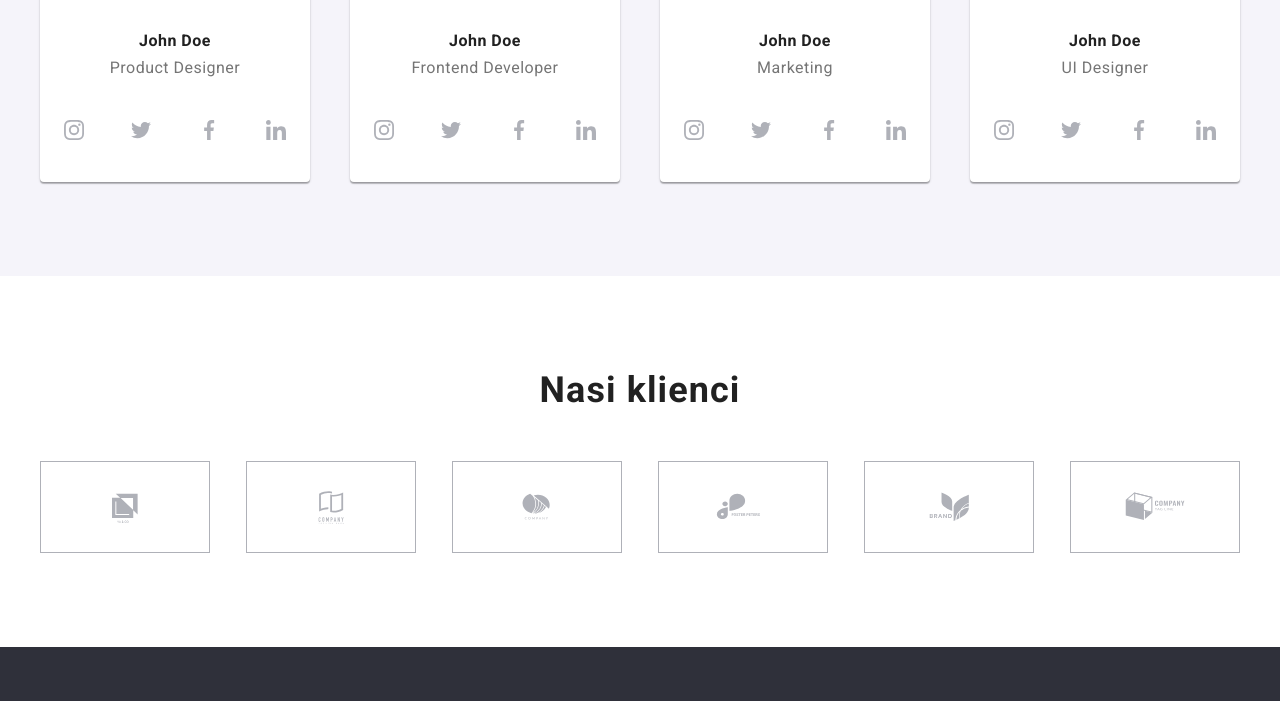
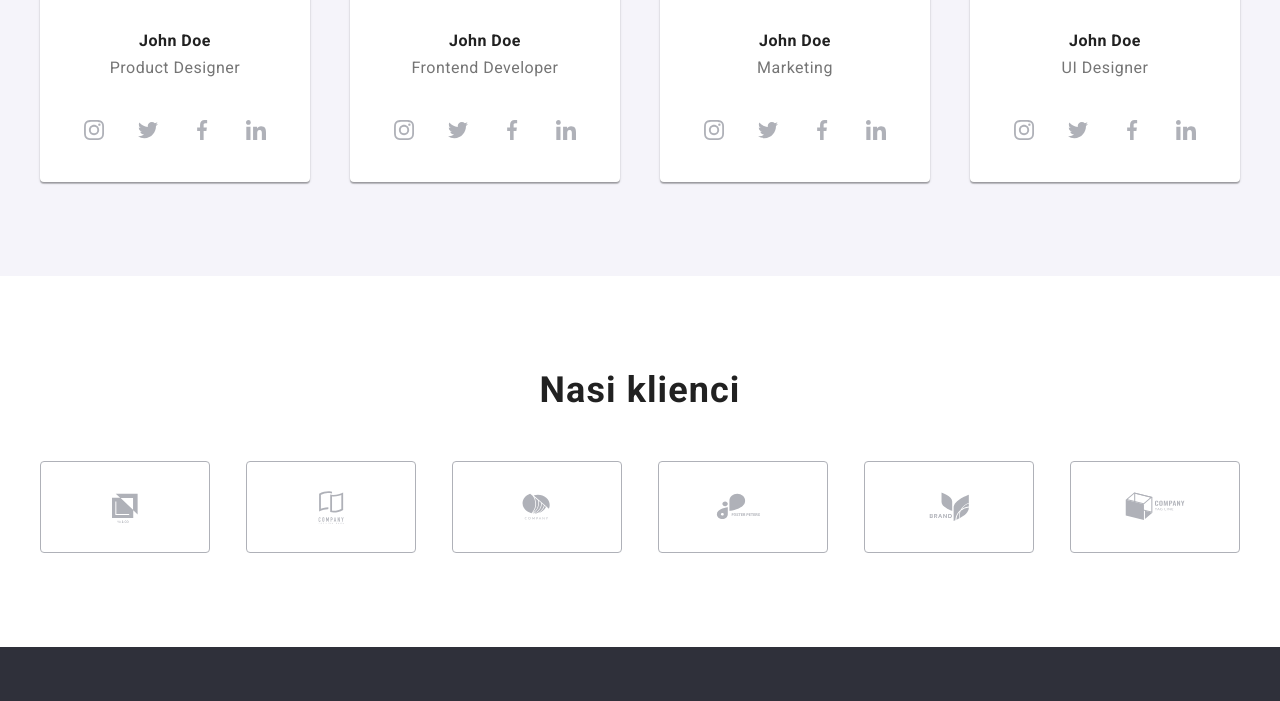
Before and after one commit to LukaszKiwala/goit-markup-hw-05, a plain HTML site: page index.html in a window 1280 px wide. Shown: the part 2034-2735 px from the top of the page. Drawn offline with nearby package versions, Linux system fonts and the light colour scheme; files whose address does not match are found by name.

Commit message:
poprawki 06.11

```diff
--- a/css/style.css
+++ b/css/style.css
@@ -394,8 +394,10 @@ header {
 }
 
 .social-icons-product-designer {
+  gap:10px;
+
   display: flex;
-  justify-content: space-around;
+  justify-content: center;
   align-items: center;
   background-color: var(--color-white);
   margin-top: 16px;
@@ -406,8 +408,9 @@ header {
 }
 
 .social-icons-frontend-developer {
+  gap:10px;
   display: flex;
-  justify-content: space-around;
+  justify-content: center;
   align-items: center;
   background-color: var(--color-white);
   transition: background-color var(--transition-duration) var(--cubic-bezier),
@@ -415,8 +418,9 @@ header {
   will-change: background-color, fill;
 }
 .social-icons-marketing {
+  gap:10px;
   display: flex;
-  justify-content: space-around;
+  justify-content: center;
   align-items: center;
   background-color: var(--color-white);
   transition: background-color var(--transition-duration) var(--cubic-bezier),
@@ -424,8 +428,9 @@ header {
   will-change: background-color, fill;
 }
 .social-icons-ui-designer {
+  gap:10px;
   display: flex;
-  justify-content: space-around;
+  justify-content: center;
   align-items: center;
   background-color: var(--color-white);
   transition: background-color var(--transition-duration) var(--cubic-bezier),
@@ -443,6 +448,9 @@ header {
   align-items: center;
   padding: 12px;
   border-radius: 50%;
+  transition: background-color var(--transition-duration) var(--cubic-bezier),
+    fill var(--transition-duration) var(--cubic-bezier);
+  will-change: background-color, fill;
 }
 .icon-instagram-2:hover,
 .icon-facebook-1:hover,
@@ -517,8 +525,8 @@ header {
   display: flex;
   justify-content: space-between;
   flex-wrap: wrap;
-
   gap: 30px;
+  border-radius: 4px;
 }
 .icon-client-1,
 .icon-client-2,
@@ -532,6 +540,7 @@ header {
   display: flex;
   align-items: center;
   justify-content: center;
+  border-radius: 4px;
   transition: background-color var(--transition-duration) var(--cubic-bezier),
     fill var(--transition-duration) var(--cubic-bezier);
   will-change: background-color, fill;
@@ -627,7 +636,7 @@ header {
   margin-bottom: 20px;
 }
 .footer-icon {
-  background-color: var(--color-grey);
+  background-color: rgba(255 255 255 / 0.1);
   display: flex;
   justify-content: center;
   align-items: center;
--- a/index.html
+++ b/index.html
@@ -27,12 +27,12 @@
             >
             <ul class="list-style-nav-list">
               <li>
-                <a href="#" class="nav-link nav-link-highlight-agency">Agencja</a>
+                <a href="#" class="nav-link nav-link-highlight-agency"
+                  >Agencja</a
+                >
               </li>
               <li>
-                <a href="./portfolio.html" class="nav-link"
-                  >Portfolio</a
-                >
+                <a href="./portfolio.html" class="nav-link">Portfolio</a>
               </li>
               <li><a href="#" class="nav-link">Kontakt</a></li>
             </ul>
@@ -151,7 +151,7 @@
               width="370"
               height="294"
             />
-            <div class="offer-description">Aplikacje mobilne ></div>
+            <div class="offer-description">Aplikacje mobilne</div>
           </li>
 
           <li class="list-item-section-3">
@@ -161,7 +161,7 @@
               width="370"
               height="294"
             />
-            <div class="offer-description">Aplikacje graficzne ></div>
+            <div class="offer-description">Aplikacje graficzne</div>
           </li>
         </ul>
       </section>
```
Also changed, not shown: portfolio.html (+1 -1 lines).
